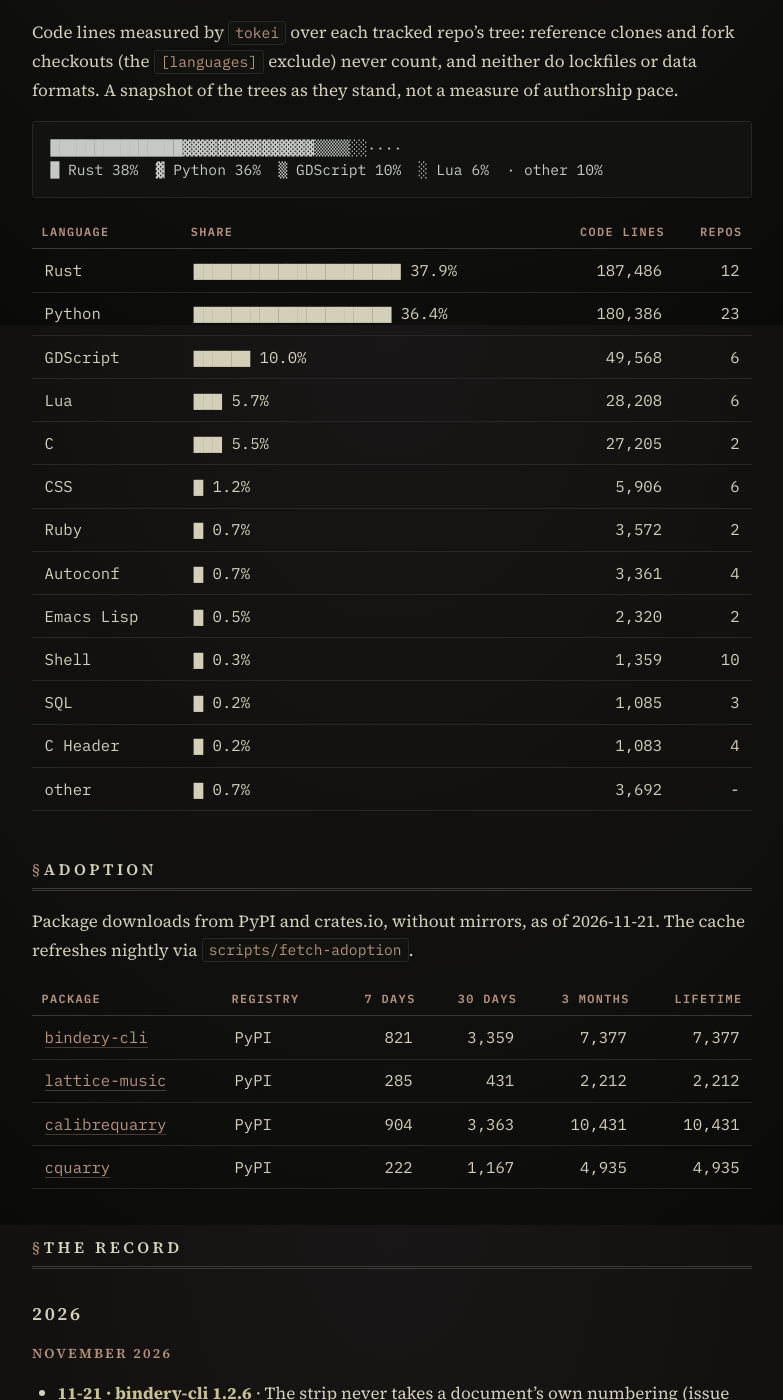
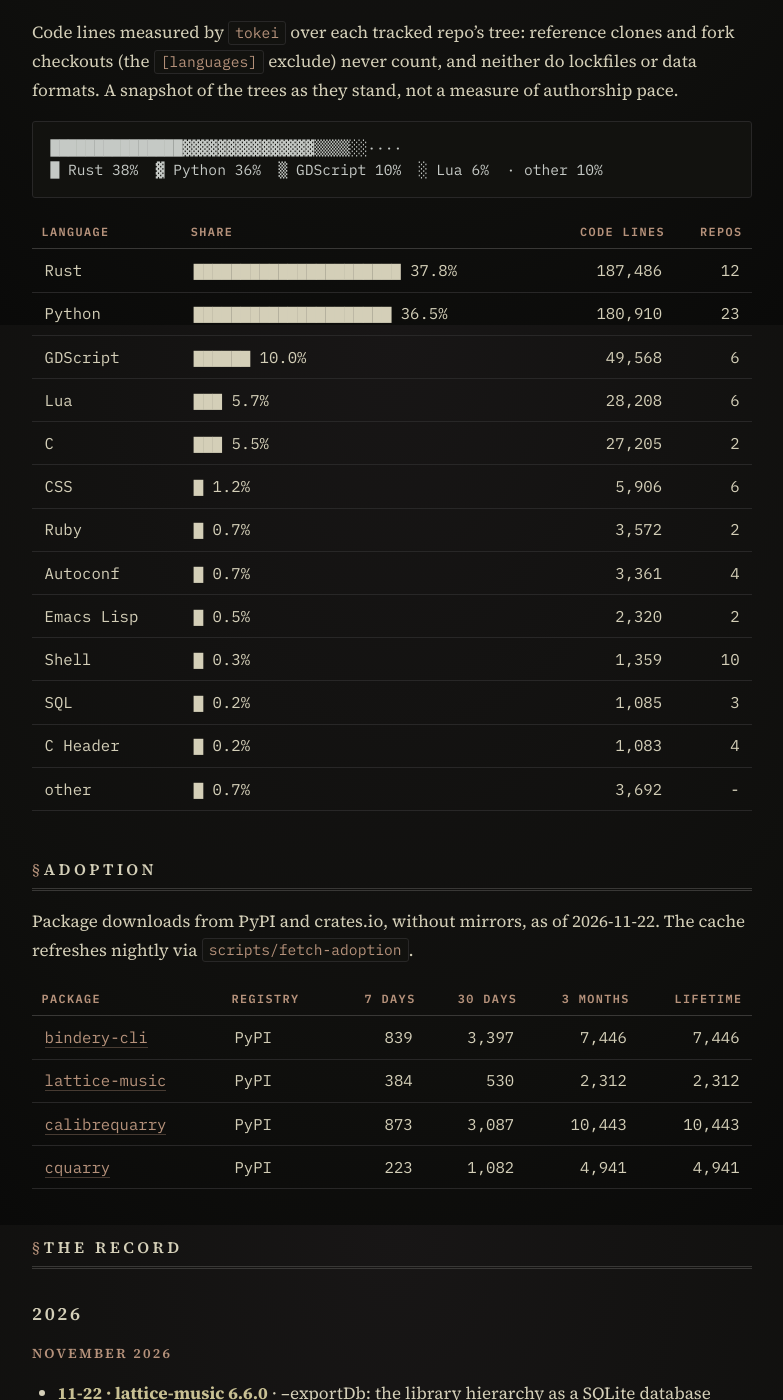
Before and after one commit to VirInvictus/VirInvictus.github.io, a Jekyll site: the page built from patchnotes.md, in a window 1280 px wide and 1400 px high, scrolled down 10475 px. Shown: the whole window, without its empty margins (248-1031 px from the left). Built offline with Jekyll 4.4.1, drawn with Linux system fonts in a browser that asks for light colours; some of the changed text lies outside the part shown.

Commit message:
docs: annals refresh, 2026-11-23

```diff
--- a/patchnotes.md
+++ b/patchnotes.md
@@ -15,9 +15,9 @@ remain canonical; this file is a projection, reproducible with
 
 ## The shape of the work
 
-- **51 repositories tracked · 1,699 releases recorded · 5,663 commits, authored by Brandon LaRocque**
-- Span: 2025-08-10 to 2026-11-21
-- This month (2026-11): 150 releases across 23 repos · 559 commits
+- **51 repositories tracked · 1,700 releases recorded · 5,675 commits, authored by Brandon LaRocque**
+- Span: 2025-08-10 to 2026-11-22
+- This month (2026-11): 151 releases across 23 repos · 571 commits
 
 | Repository | What it is | Releases | Latest | Last release | Commits | Active since |
 |---|---|---:|---|---|---:|---|
@@ -25,14 +25,14 @@ remain canonical; this file is a projection, reproducible with
 | [Conservatory](https://github.com/VirInvictus/Conservatory) | Calibre for audio: a native library manager that owns and moves music, podcasts, and audiobooks on disk, with a libmpv player. | 163 | 0.10.1 | 2026-11-17 | 302 | 2026-05-27 |
 | [CalibreQuarry](https://github.com/VirInvictus/CalibreQuarry) | CLI toolkit over Calibre's metadata.db: catalogs, stats, audits, parity search, and a pre-import curation screen. | 138 | 3.93.0 | 2026-11-17 | 433 | 2026-03-27 |
 | [Viaduct](https://github.com/VirInvictus/Viaduct) | Linux port of NetNewsWire: local-first RSS reader, single-writer SQLite, FTS5 search, Inoreader sync. | 131 | 4.4.3 | 2026-11-13 | 262 | 2026-04-19 |
-| [lattice-music](https://github.com/VirInvictus/lattice-music) | CLI/TUI for music collections: ~30 read-only audit and visualization modes with the filesystem as source of truth; writes are explicit and opt-in. | 110 | 6.5.0 | 2026-11-16 | 346 | 2025-08-10 |
+| [lattice-music](https://github.com/VirInvictus/lattice-music) | CLI/TUI for music collections: ~30 read-only audit and visualization modes with the filesystem as source of truth; writes are explicit and opt-in. | 111 | 6.6.0 | 2026-11-22 | 348 | 2025-08-10 |
 | Catagotchi | Cozy cat tamagotchi wrapped around an idle empire; everything on screen is generated in code (Godot). | 106 | 4.51.2 | 2026-11-17 | 169 | 2026-07-10 |
 | Hearth | Two-player LAN digital build of A Feast for Odin on the same engine shape (private: the faithful dataset is git-ignored). | 103 | 0.13.70 | 2026-11-17 | 132 | 2026-06-14 |
-| [bindery-cli](https://github.com/VirInvictus/bindery-cli) | CLI that repairs broken EPUBs with deterministic, epubcheck-gated fixes, atomically and in place inside a Calibre library. | 102 | 1.2.6 | 2026-11-21 | 330 | 2026-06-09 |
+| [bindery-cli](https://github.com/VirInvictus/bindery-cli) | CLI that repairs broken EPUBs with deterministic, epubcheck-gated fixes, atomically and in place inside a Calibre library. | 102 | 1.2.6 | 2026-11-21 | 332 | 2026-06-09 |
 | [Framework](https://github.com/VirInvictus/Framework) | Native GTK4 document viewer for PDF, DjVu, comics, and EPUB-class ebooks, on twin render pipelines. | 98 | 1.0.3 | 2026-11-17 | 175 | 2026-04-06 |
 | [cquarry](https://github.com/VirInvictus/cquarry) | Canonical read-only Calibre database layer with a faithful port of Calibre's search grammar; the opt-in write module is the one sanctioned mutation path. | 49 | 1.29.2 | 2026-11-16 | 288 | 2026-08-23 |
 | [Hermitage](https://github.com/VirInvictus/Hermitage) | Visually immersive GTK4 gallery browser for Calibre libraries, reading metadata.db read-only; ships a Flatpak. | 45 | 1.8.8 | 2026-11-01 | 122 | 2026-04-10 |
-| [opends](https://github.com/VirInvictus/opends) | Open toolkit and bugfix patches for SSI's Dark Sun CRPGs: save inspectors, format extractors, disassemblers, darkfixes. | 44 | darkfix-ds1 0.2.0-beta.4 | 2026-11-17 | 478 | 2026-05-03 |
+| [opends](https://github.com/VirInvictus/opends) | Open toolkit and bugfix patches for SSI's Dark Sun CRPGs: save inspectors, format extractors, disassemblers, darkfixes. | 44 | darkfix-ds1 0.2.0-beta.4 | 2026-11-17 | 482 | 2026-05-03 |
 | [deadbeef-cui](https://github.com/VirInvictus/deadbeef-cui) | Faceted library-browser plugin for DeaDBeeF in the Columns UI style, on medialib and scriptable presets. | 43 | 2.2.1 | 2026-10-22 | 198 | 2026-04-09 |
 | [Colophon](https://github.com/VirInvictus/Colophon) | GTK4 statistics viewer for KOReader reading logs; imports a copy of statistics.sqlite3, Cairo charts. | 35 | 2.6.2 | 2026-11-17 | 106 | 2026-07-03 |
 | [Hearthfall](https://github.com/VirInvictus/Hearthfall) | Grimdark clan-survival terminal game: stdlib-only engine, single seeded RNG, Textual TUI. | 35 | 0.28.0 | 2026-09-15 | 91 | 2026-07-19 |
@@ -104,8 +104,8 @@ Code lines measured by `tokei` over each tracked repo's tree: reference clones a
 
 | Language | Share | Code lines | Repos |
 |---|---|---:|---:|
-| Rust | ▇▇▇▇▇▇▇▇▇▇▇▇▇▇▇▇▇▇▇▇▇▇ 37.9% | 187,486 | 12 |
-| Python | ▇▇▇▇▇▇▇▇▇▇▇▇▇▇▇▇▇▇▇▇▇ 36.4% | 180,386 | 23 |
+| Rust | ▇▇▇▇▇▇▇▇▇▇▇▇▇▇▇▇▇▇▇▇▇▇ 37.8% | 187,486 | 12 |
+| Python | ▇▇▇▇▇▇▇▇▇▇▇▇▇▇▇▇▇▇▇▇▇ 36.5% | 180,910 | 23 |
 | GDScript | ▇▇▇▇▇▇ 10.0% | 49,568 | 6 |
 | Lua | ▇▇▇ 5.7% | 28,208 | 6 |
 | C | ▇▇▇ 5.5% | 27,205 | 2 |
@@ -120,14 +120,14 @@ Code lines measured by `tokei` over each tracked repo's tree: reference clones a
 
 ## Adoption
 
-Package downloads from PyPI and crates.io, without mirrors, as of 2026-11-21. The cache refreshes nightly via `scripts/fetch-adoption`.
+Package downloads from PyPI and crates.io, without mirrors, as of 2026-11-22. The cache refreshes nightly via `scripts/fetch-adoption`.
 
 | Package | Registry | 7 days | 30 days | 3 months | Lifetime |
 |---|---|---:|---:|---:|---:|
-| [bindery-cli](https://pypi.org/project/bindery-cli/) | PyPI | 821 | 3,359 | 7,377 | 7,377 |
-| [lattice-music](https://pypi.org/project/lattice-music/) | PyPI | 285 | 431 | 2,212 | 2,212 |
-| [calibrequarry](https://pypi.org/project/calibrequarry/) | PyPI | 904 | 3,363 | 10,431 | 10,431 |
-| [cquarry](https://pypi.org/project/cquarry/) | PyPI | 222 | 1,167 | 4,935 | 4,935 |
+| [bindery-cli](https://pypi.org/project/bindery-cli/) | PyPI | 839 | 3,397 | 7,446 | 7,446 |
+| [lattice-music](https://pypi.org/project/lattice-music/) | PyPI | 384 | 530 | 2,312 | 2,312 |
+| [calibrequarry](https://pypi.org/project/calibrequarry/) | PyPI | 873 | 3,087 | 10,443 | 10,443 |
+| [cquarry](https://pypi.org/project/cquarry/) | PyPI | 223 | 1,082 | 4,941 | 4,941 |
 
 ## The record
 
@@ -135,6 +135,7 @@ Package downloads from PyPI and crates.io, without mirrors, as of 2026-11-21. Th
 
 #### November 2026
 
+- **11-22 · lattice-music 6.6.0** · --exportDb: the library hierarchy as a SQLite database
 - **11-21 · bindery-cli 1.2.6** · The strip never takes a document's own numbering (issue #38: Don Juan lost 62 stanza numbers)
 - **11-21 · bindery-cli 1.2.5** · The pagination strip refuses layout it does not own (the All About Cake cookbook)
 - **11-20 · Commonplace 0.6.1** · vir-gtk 1.5.0 adoption: the app-tier quiet-toggle shim is gone; the upstream default now does what it was fighting for.
```
Also changed, not shown: other parts of patchnotes.md (+6 -6 lines), _includes/ledger.md (+1 -1 lines), patchnotes/feed.xml (+7 -7 lines).
